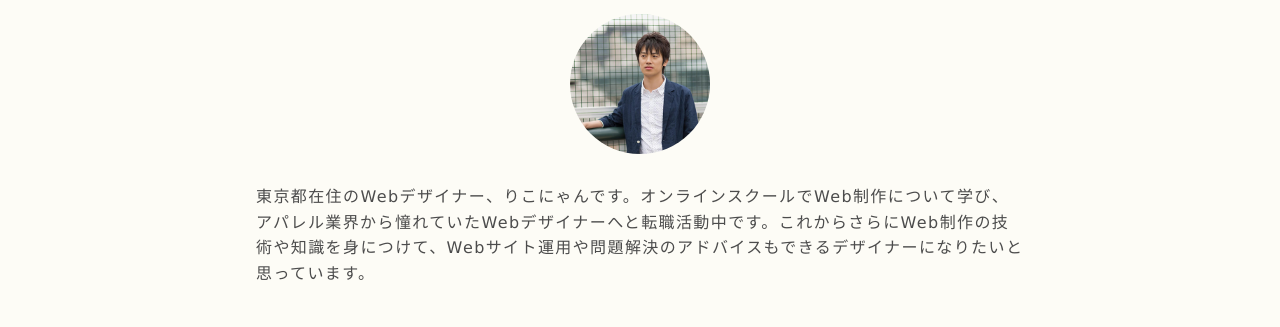
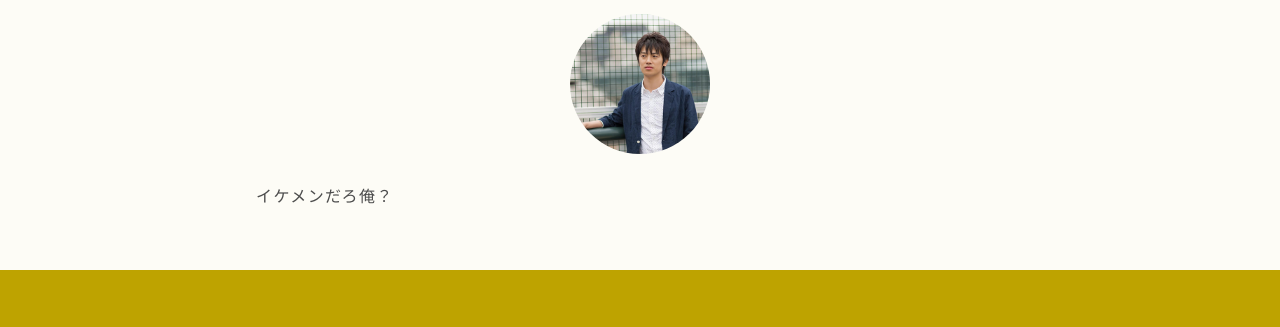
Before and after one commit to tatsuaka/tatsuaka.github.io, a plain HTML site: page index.html in a window 1280 px wide. Shown: the part 216-543 px from the top of the page. Drawn offline with nearby package versions, Linux system fonts and the light colour scheme.

Commit message:
third commit

```diff
--- a/index.html
+++ b/index.html
@@ -13,7 +13,7 @@
     <header><a href="#contact" class="button-contact"><i aria-label="お問い合わせ" class="fa fa-envelope-o"></i></a>
       <div class="profile">
         <h1 class="site-title abel uppercase text-center">Web Designer <span>Tatsuhiko Akashi</span></h1><img src="./images/img_profile.jpg" alt="プロフィール写真" width="140" height="140" class="block-center profile-icon">
-        <p>東京都在住のWebデザイナー、りこにゃんです。オンラインスクールでWeb制作について学び、アパレル業界から憧れていたWebデザイナーへと転職活動中です。これからさらにWeb制作の技術や知識を身につけて、Webサイト運用や問題解決のアドバイスもできるデザイナーになりたいと思っています。</p>
+        <p>イケメンだろ俺？</p>
       </div>
     </header><!--contents-->
     <main><!--skills-->
```
